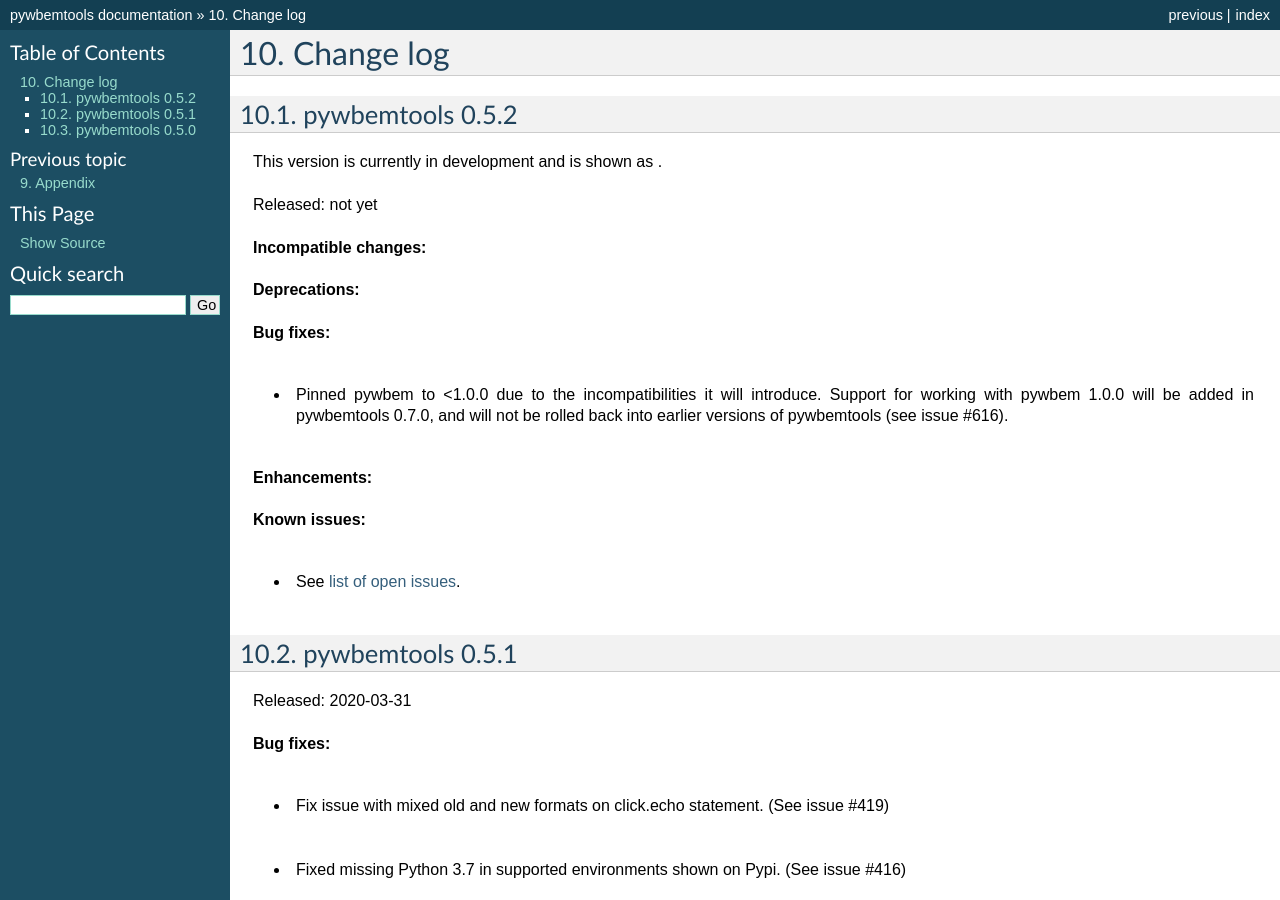
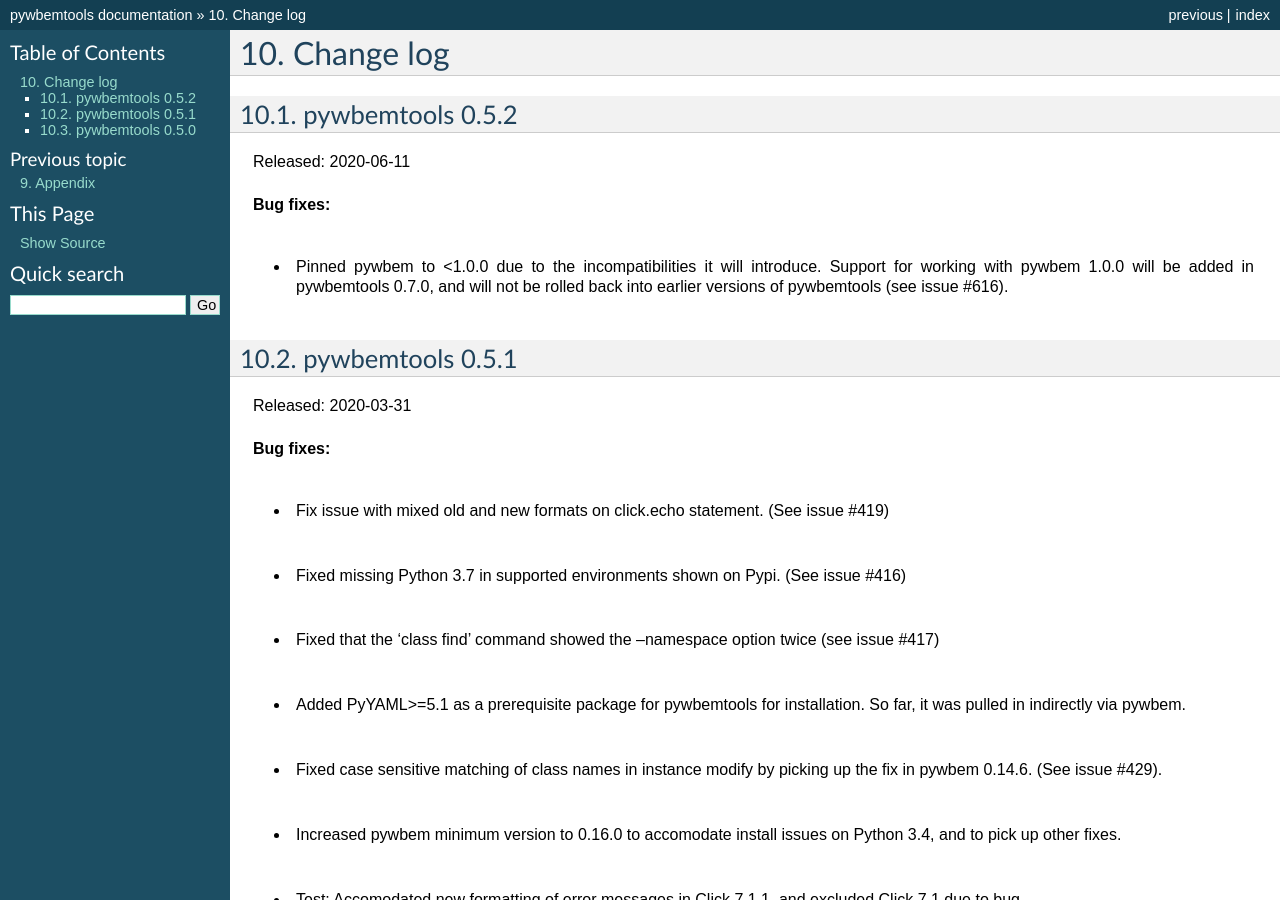
Before and after one commit to pywbem/pywbemtools, a Sphinx documentation site: the page built from docs/changes.rst, in a window 1280 px wide and 900 px high. Built offline with Sphinx 7.4.7, drawn with Linux system fonts in a browser that asks for light colours; the version number could not be read and is left out.

Commit message:
Release 0.5.2
Signed-off-by: Andreas Maier <andreas.r.maier@gmx.de>

```diff
--- a/docs/changes.rst
+++ b/docs/changes.rst
@@ -8,27 +8,13 @@
 pywbemtools 0.5.2
 -----------------
 
-This version is currently in development and is shown as |version|.
-
-Released: not yet
-
-**Incompatible changes:**
-
-**Deprecations:**
+Released: 2020-06-11
 
 **Bug fixes:**
 
 * Pinned pywbem to <1.0.0 due to the incompatibilities it will introduce.
   Support for working with pywbem 1.0.0 will be added in pywbemtools 0.7.0, and
   will not be rolled back into earlier versions of pywbemtools (see issue #616).
-
-**Enhancements:**
-
-**Known issues:**
-
-* See `list of open issues`_.
-
-.. _`list of open issues`: https://github.com/pywbem/pywbemtools/issues
 
 
 pywbemtools 0.5.1
```
